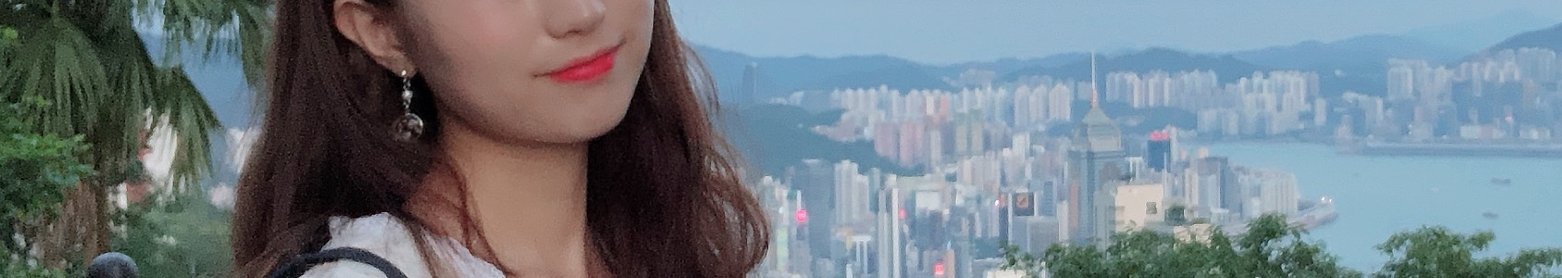
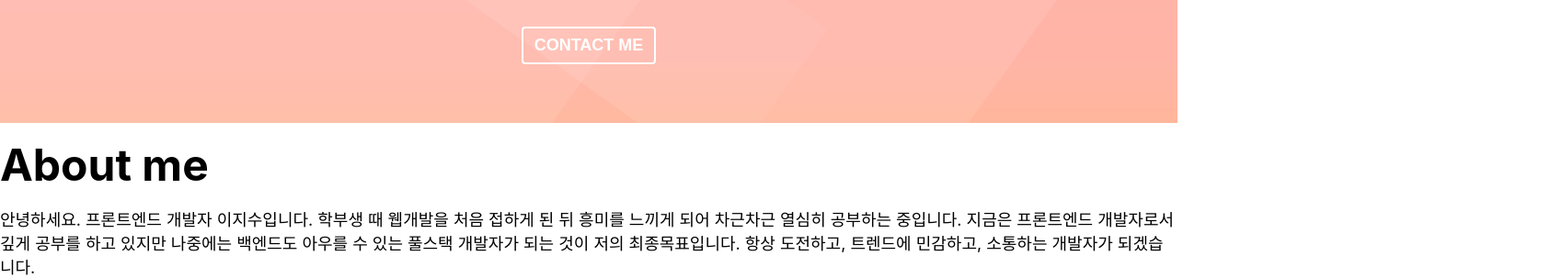
Before and after one commit to jzizsuuz/portfolio, a plain HTML site: page index.html in a window 1280 px wide. Shown: the part 589-892 px from the top of the page at 92% size, 1698 px wide, since content can reach past the window. Drawn offline with nearby package versions, Linux system fonts and the light colour scheme.

Commit message:
CSS: Home

```diff
--- a/style.css
+++ b/style.css
@@ -48,8 +48,18 @@ a {
 }
 
 ul {
+  padding-left: 0;
+}
+
+li {
   list-style: none;
-  padding-left: 0;
+}
+
+button {
+  background-color: transparent;
+  cursor: pointer;
+  border: none;
+  outline: none;
 }
 
 /* Typography */
@@ -113,3 +123,32 @@ p {
 .navbar__menu__item:hover {
   background-color: var(--color-dark-pink);
 }
+
+/* Home */
+#home {
+  background: url("imgs/home-background.png") center/cover no-repeat;
+  padding: 40px;
+  text-align: center;
+}
+
+.home__avatar {
+  width: 250px;
+  height: 250px;
+  border-radius: 50%;
+  border: 2px solid var(--color-light-white);
+}
+
+.home__title,
+.home__description {
+  color: var(--color-white);
+}
+
+.home__contact {
+  color: var(--color-white);
+  font-size: var(--font-regular);
+  font-weight: var(--weight-bold);
+  margin: 24px;
+  padding: 8px 12px;
+  border: 2px solid var(--color-white);
+  border-radius: var(--size-border-radius);
+}
```
